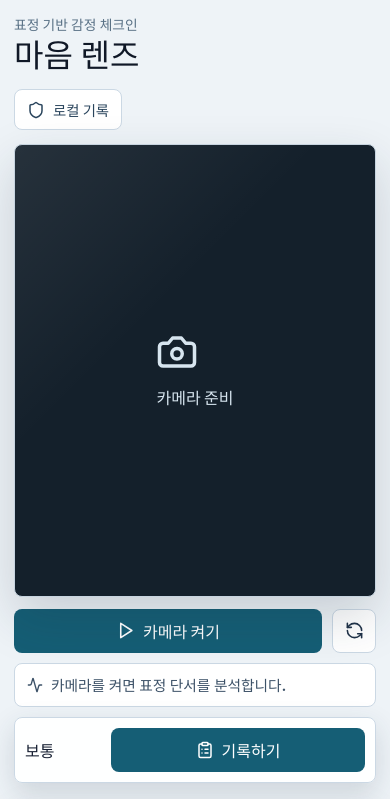
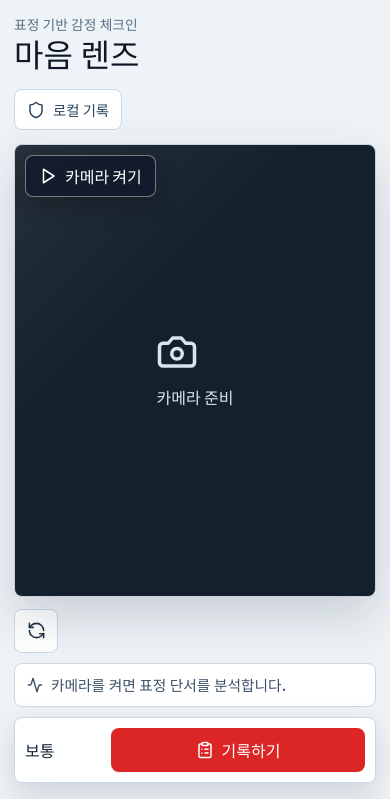
Before and after one commit to cleveranawim-source/emotion_lens, a React (Vite) app: page / in a window 390 px wide. Shown: the top 799 px of the page. Built offline with nearby package versions, Linux system fonts and the light colour scheme.

Commit message:
Improve mobile camera controls

```diff
--- a/src/main.jsx
+++ b/src/main.jsx
@@ -683,6 +683,10 @@ function App() {
           </header>
 
           <div className="stage">
+            <button className="mobile-camera-button" onClick={cameraOn ? stopCamera : startCamera}>
+              {cameraOn ? <Pause size={18} /> : <Play size={18} />}
+              {cameraOn ? '멈추기' : '카메라 켜기'}
+            </button>
             <video ref={videoRef} playsInline muted className={cameraOn ? 'visible' : ''} />
             <canvas ref={canvasRef} />
             {!cameraOn && (
--- a/src/styles.css
+++ b/src/styles.css
@@ -149,6 +149,10 @@ h2 {
   font-weight: 800;
 }
 
+.mobile-camera-button {
+  display: none;
+}
+
 .controls {
   display: grid;
   grid-template-columns: auto 44px minmax(0, 1fr);
@@ -179,6 +183,14 @@ h2 {
   background: #155e75;
   color: #ffffff;
   padding: 0 16px;
+}
+
+.save-button {
+  background: #dc2626;
+}
+
+.save-button:hover {
+  background: #b91c1c;
 }
 
 .utility-button,
@@ -491,7 +503,31 @@ textarea:focus {
   }
 
   .controls {
-    grid-template-columns: 1fr 44px;
+    grid-template-columns: 44px 1fr;
+  }
+
+  .controls .primary-button {
+    display: none;
+  }
+
+  .mobile-camera-button {
+    position: absolute;
+    z-index: 3;
+    top: 10px;
+    left: 10px;
+    display: inline-flex;
+    align-items: center;
+    justify-content: center;
+    gap: 8px;
+    min-height: 42px;
+    padding: 0 13px;
+    border: 1px solid rgba(255, 255, 255, 0.42);
+    border-radius: 8px;
+    background: rgba(15, 23, 42, 0.74);
+    color: #ffffff;
+    font-weight: 900;
+    box-shadow: 0 8px 24px rgba(0, 0, 0, 0.24);
+    backdrop-filter: blur(8px);
   }
 
   .status {
```
